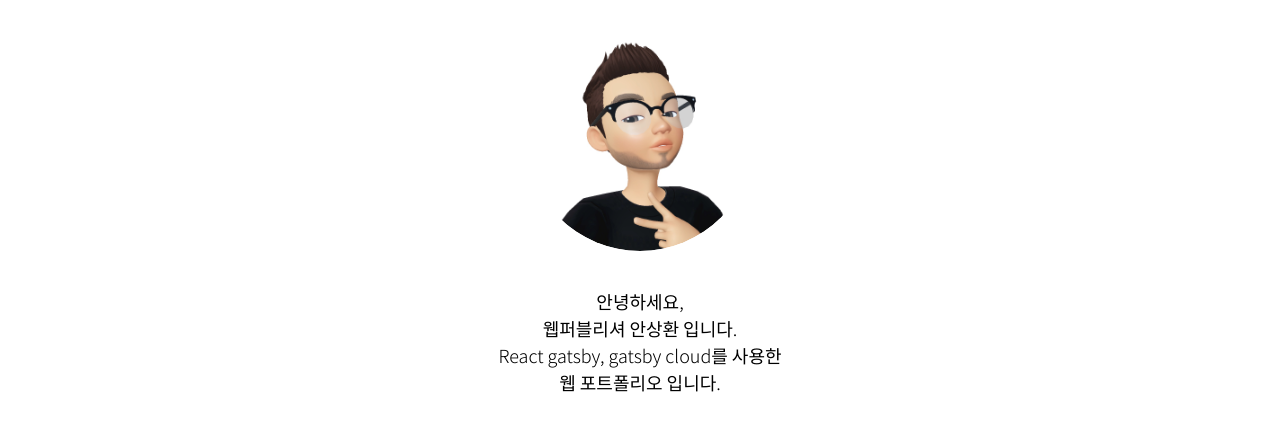
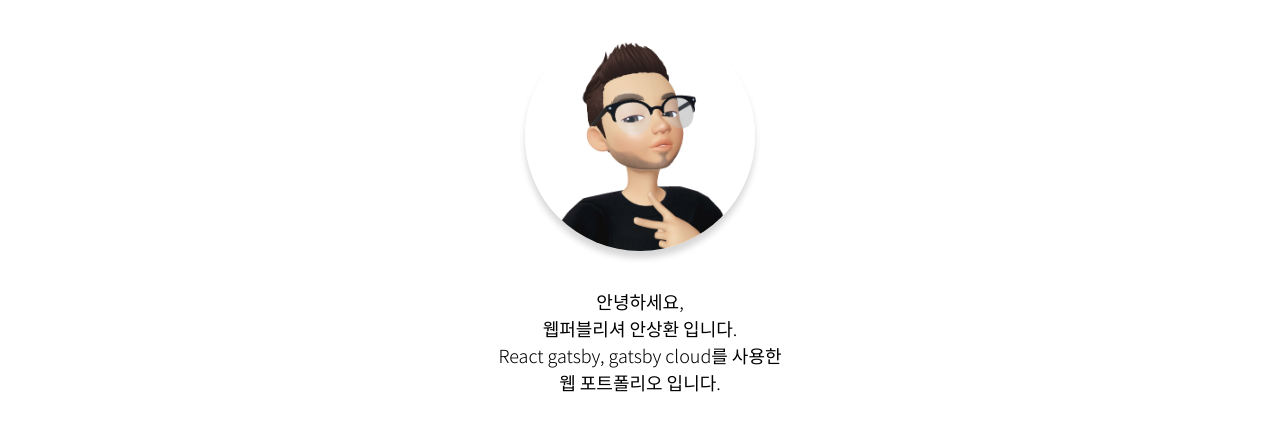
Before and after one commit to sanghwanAN/ash-Portfolio, a Gatsby site: page / in a window 1280 px wide. Shown: the part 202-632 px from the top of the page. Built offline with nearby package versions, Linux system fonts and the light colour scheme; Gatsby itself is replaced by a stand-in of ours.

Commit message:
홈 이미지 스타일 수정04

```diff
--- a/src/pages/index.js
+++ b/src/pages/index.js
@@ -6,12 +6,7 @@ const IndexPage = () => {
   return (
     <Layout pageTitle={" Web Publisher \n SangHwan An"} pageClassName="container--home">
 
-      <span className="home-me">
-        <StaticImage
-          alt="Clifford, a reddish-brown pitbull, posing on a couch and looking stoically at the camera"
-          src="../images/home_me.jpg"
-        />
-      </span>
+      <span className="home-me"></span>
       <div className="home-ment">
         <p>
           안녕하세요, <br/>
--- a/src/style/pages/_home.scss
+++ b/src/style/pages/_home.scss
@@ -27,6 +27,14 @@
     overflow: hidden;
     max-width: 230px;
     border-radius: 100%;
+    overflow: hidden;
+    background: url(../images/home_me.jpg) 50% 50% / cover;
+    box-shadow: 0 7px 6px rgba(0,0,0,0.16);
+    &:after {
+      content: '';
+      display: block;
+      padding-bottom: 100%;
+    }
     .gatsby-image-wrapper{
       position: relative;
       width: 100%;
```
